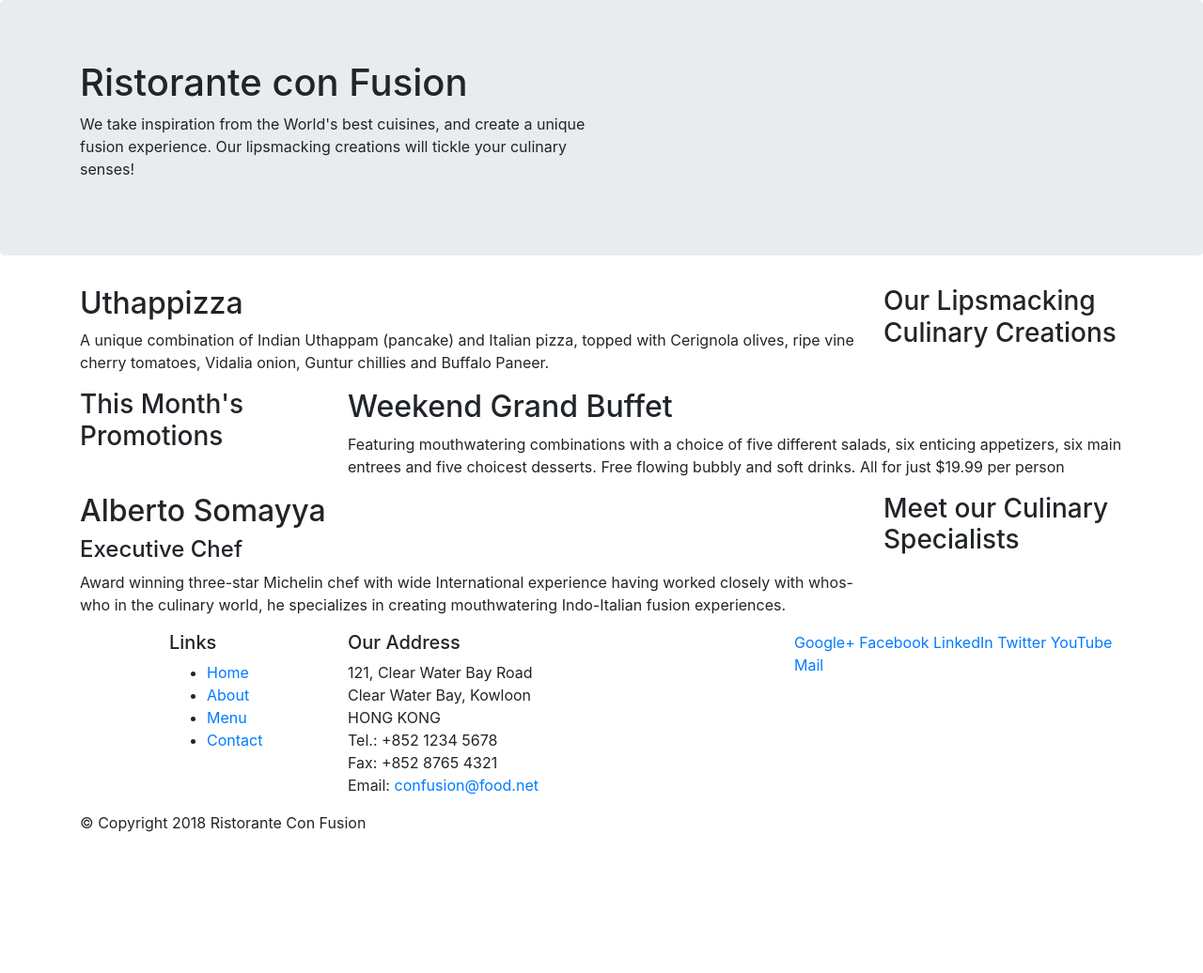
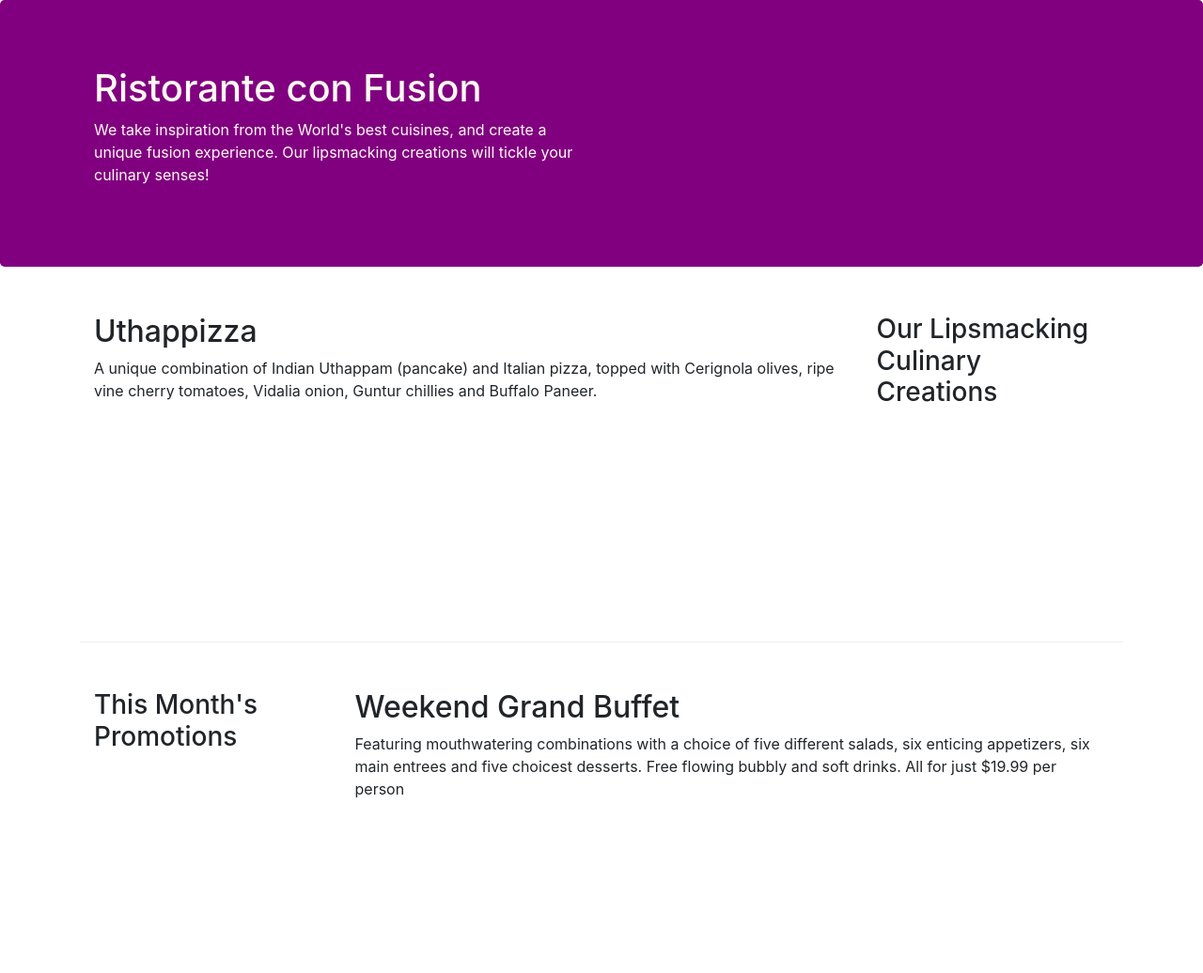
Before and after one commit to rahilkapoor/Website_Coursera, a website: page index.html in a window 1280 px wide. Shown: the top 1036 px of the page at 94% size. Before the commit the page ends 904 px from the top, so only its background shows below. Drawn offline with nearby package versions, Linux system fonts and the light colour scheme.

Commit message:
Bootstrap grid part-2

```diff
--- /dev/null
+++ b/css/styles.css
@@ -0,0 +1,30 @@
+.row-header {
+	margin: 0px auto;
+	padding: 0px auto;
+}
+
+.row-content {
+	margin: 0px auto;
+	padding: 50px 0 50px 0;
+	border-bottom: 1px ridge;
+	min-height: 400px;
+}
+
+.footer {
+	background-color: blueviolet;
+	margin: 0 auto;
+	padding: 20px 0 20px 0;
+}
+
+.jumbotron {
+	padding: 70px 30px;
+	margin: 0 auto;
+	background: purple;
+	color: floralwhite;
+}
+
+.address {
+	font-size: 80%;
+	margin: 0;
+	color: #222;
+}
--- a/index.html
+++ b/index.html
@@ -14,13 +14,14 @@
 			rel="stylesheet"
 			href="node_modules/bootstrap/dist/css/bootstrap.min.css"
 		/>
+		<link rel="stylesheet" href="./css/styles.css" />
 		<title>Ristorante Con Fusion</title>
 	</head>
 
 	<body>
 		<header class="jumbotron">
 			<div class="container">
-				<div class="row">
+				<div class="row row-header">
 					<div class="col-12 col-sm-6">
 						<h1>Ristorante con Fusion</h1>
 						<p>
@@ -35,7 +36,7 @@
 		</header>
 
 		<div class="container">
-			<div class="row">
+			<div class="row row-content align-item-center">
 				<div class="col-12 col-sm-4 order-sm-last col-md-3">
 					<h3>Our Lipsmacking Culinary Creations</h3>
 				</div>
@@ -49,7 +50,7 @@
 				</div>
 			</div>
 
-			<div class="row">
+			<div class="row row-content align-item-center">
 				<div class="col-12 col-sm-4 col-md-3">
 					<h3>This Month's Promotions</h3>
 				</div>
@@ -64,7 +65,7 @@
 				</div>
 			</div>
 
-			<div class="row">
+			<div class="row row-content align-item-center">
 				<div class="col-12 col-sm-4 order-sm-last col-md-3">
 					<h3>Meet our Culinary Specialists</h3>
 				</div>
@@ -81,12 +82,12 @@
 			</div>
 		</div>
 
-		<footer>
+		<footer class="footer">
 			<div class="container">
 				<div class="row">
 					<div class="col-4 offset-1 col-sm-2">
 						<h5>Links</h5>
-						<ul>
+						<ul class="list-unstyled">
 							<li><a href="#">Home</a></li>
 							<li><a href="#">About</a></li>
 							<li><a href="#">Menu</a></li>
@@ -104,8 +105,8 @@
 							Email: <a href="mailto:confusion@food.net">confusion@food.net</a>
 						</address>
 					</div>
-					<div class="col-12 col-sm-4">
-						<div>
+					<div class="col-12 col-sm-4 align-self-center">
+						<div class="text-center">
 							<a href="http://google.com/+">Google+</a>
 							<a href="http://www.facebook.com/profile.php?id=">Facebook</a>
 							<a href="http://www.linkedin.com/in/">LinkedIn</a>
@@ -115,7 +116,7 @@
 						</div>
 					</div>
 				</div>
-				<div class="row">
+				<div class="row justify-content-center">
 					<div class="col-auto">
 						<p>© Copyright 2018 Ristorante Con Fusion</p>
 					</div>
```
